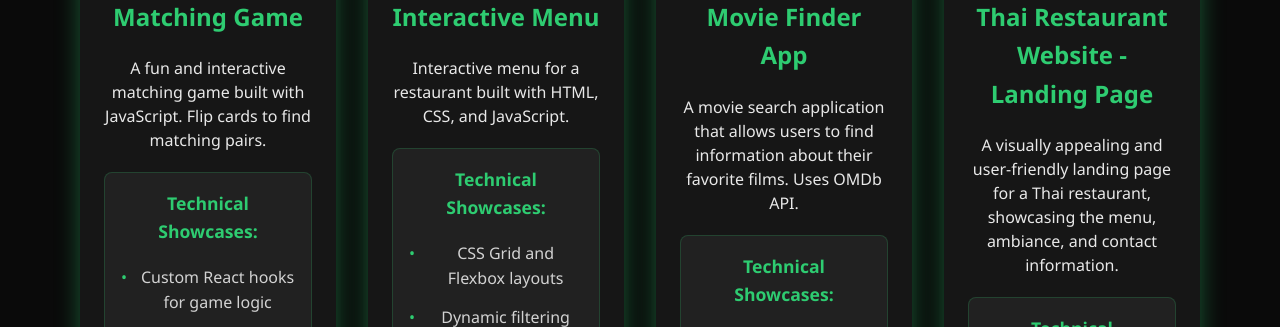
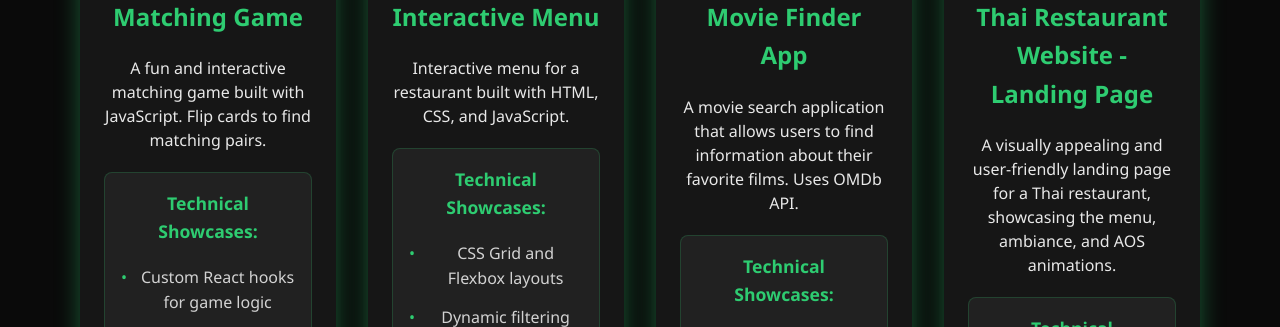
Before and after one commit to Poomsanthong/poom-portfolio-react, a React (Vite) app: page / in a window 1280 px wide. Shown: the part 2320-2647 px from the top of the page. Built offline with nearby package versions, Linux system fonts and the light colour scheme.

Commit message:
Update project description for Thai Restaurant Website to include AOS animations

```diff
--- a/src/components/Projects.jsx
+++ b/src/components/Projects.jsx
@@ -32,7 +32,7 @@ const Projects = () => {
     {
       title: "Thai Restaurant Website - Landing Page",
       img: "/assets/Thai-site.png",
-      desc: "A visually appealing and user-friendly landing page for a Thai restaurant, showcasing the menu, ambiance, and contact information.",
+      desc: "A visually appealing and user-friendly landing page for a Thai restaurant, showcasing the menu, ambiance, and AOS animations.",
       showcases:
         "Responsive design with CSS Flexbox and Grid, Smooth scrolling navigation, High-quality images and typography, Contact form integration",
       bonus: "Dark Mode and mobile-friendly layout",
```
